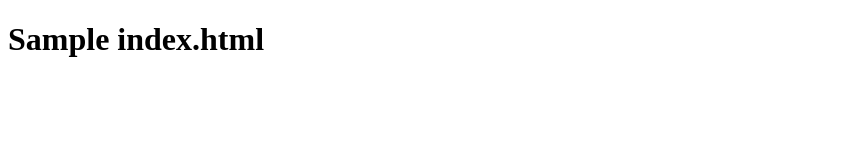
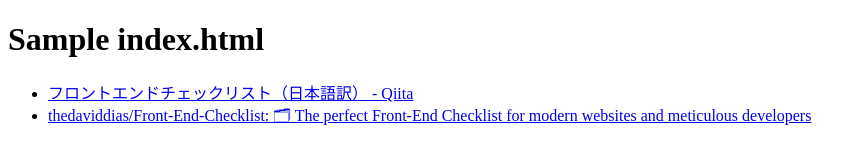
Before and after one commit to lie/html-dir, a plain HTML site: page index.html in a window 1280 px wide. Shown: the whole page, without its empty margins (0-865 px from the left). Drawn offline with Linux system fonts and the light colour scheme.

Commit message:
Add references

```diff
--- a/index.html
+++ b/index.html
@@ -8,5 +8,9 @@
 </head>
 <body>
   <h1>Sample index.html</h1>
+  <ul>
+    <li><a href="https://qiita.com/miya0001/items/8fff46c201bf9eaeba4a">フロントエンドチェックリスト（日本語訳） - Qiita</a></li>
+    <li><a href="https://github.com/thedaviddias/Front-End-Checklist">thedaviddias/Front-End-Checklist: 🗂 The perfect Front-End Checklist for modern websites and meticulous developers</a></li>
+  </ul>
 </body>
 </html>
```
